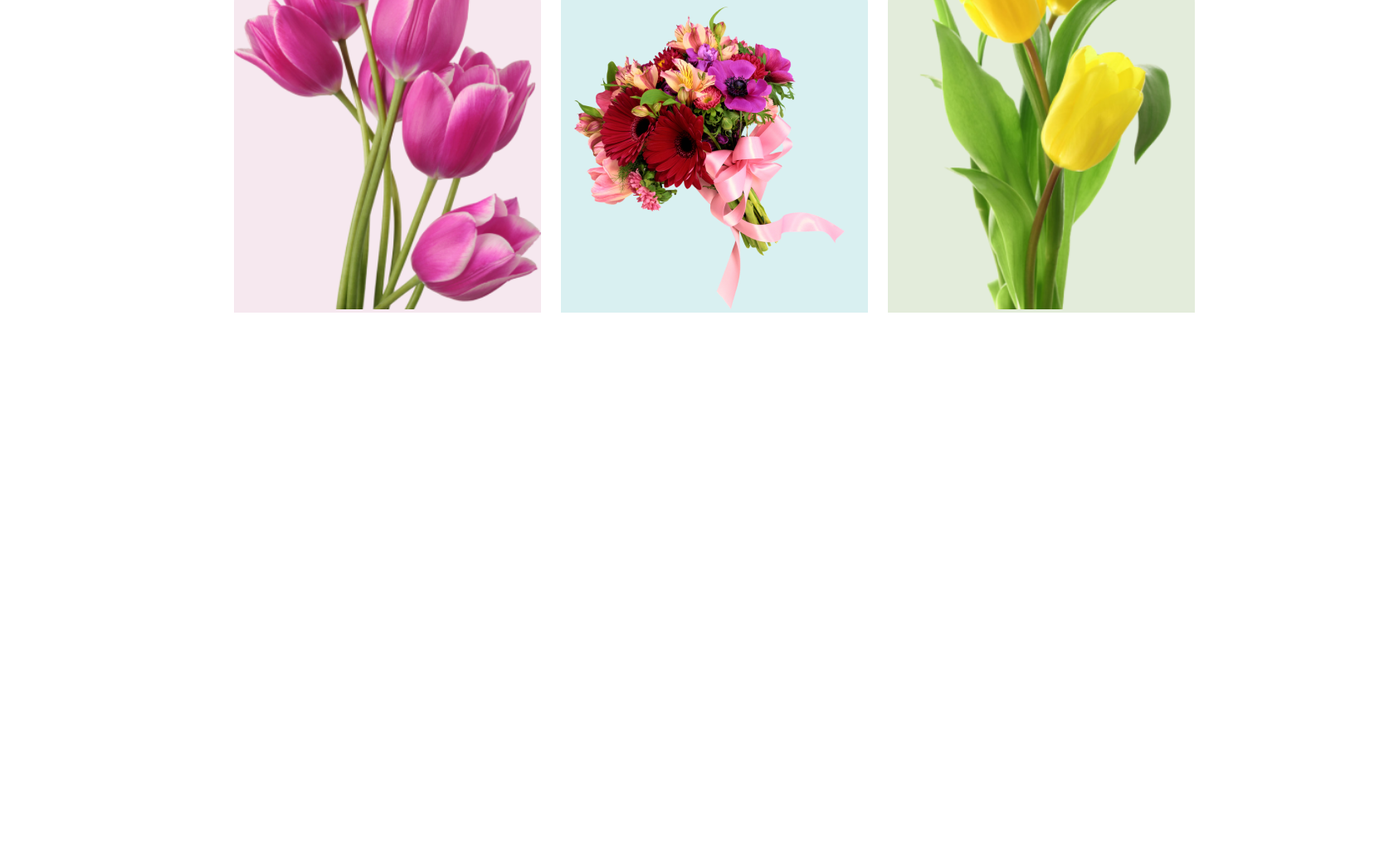
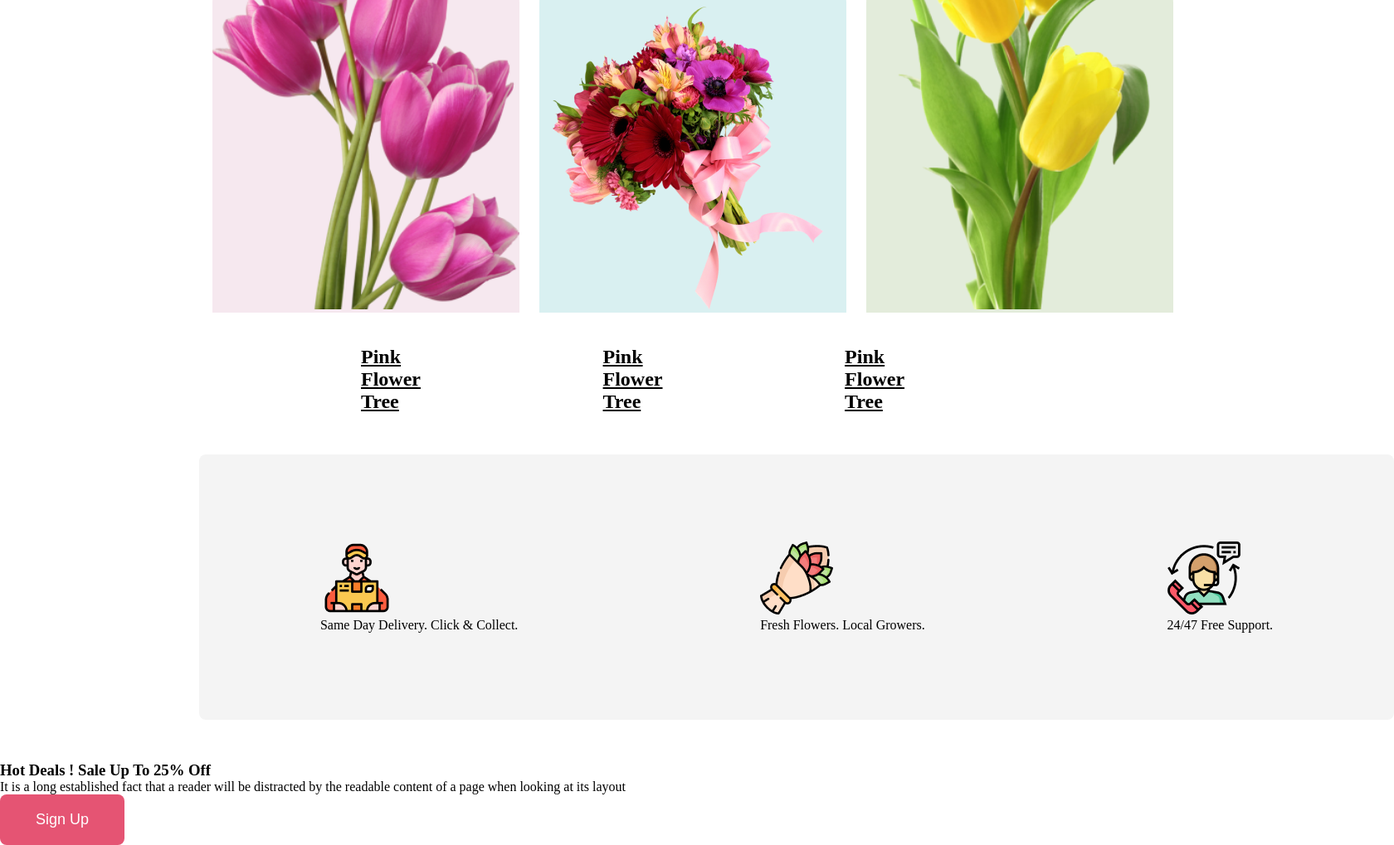
Before and after one commit to Atiar-Rahman/Flower-shop, a plain HTML site: page index.html in a window 1280 px wide. Shown: the part 1251-2270 px from the top of the page at 83% size, 1680 px wide, since content can reach past the window. Before the commit the page ends 1668 px from the top, so only its background shows below. Drawn offline with Linux system fonts and the light colour scheme.

Commit message:
add delivery section

```diff
--- a/Styles/style.css
+++ b/Styles/style.css
@@ -34,6 +34,8 @@
     border-radius: 8px;
     padding: 20px 43px;
     border: none;
+    color: white;
+    font-size: 18px;
 }
 
 /* end of banner section style */
@@ -55,7 +57,7 @@
 }
 .flowers-container{
     display: flex;
-    padding:  40px 22%;
+    padding:  40px 20%;
     position: relative;
     gap: 24px;
 }
@@ -84,4 +86,24 @@
     padding-top: 12%;
 }
 
+.flower-tree{
+    display: flex;
+    padding: 0px 435px;
+    gap: 220px;
+    padding-bottom: 50px;
+    list-style: none;
+}
+
 /* end the style of .flowers-container */
+
+.delivery-container{
+    display: flex;
+    width: 1440px;
+    height: 320px;
+    border-radius: 8px;
+    background: rgba(39, 39, 39, 0.05);
+    align-items: center;
+    justify-content: space-around;
+    margin-left: 240px;
+    margin-bottom: 50px;
+}
--- a/index.html
+++ b/index.html
@@ -46,7 +46,38 @@
                         <img class="pngwing-img" src="Flower Asset/pngwing 7.png" alt="">
                     </div>
                 </div>
+                <ul class="flower-tree">
+                    <li><h2><u>Pink Flower Tree</u></h2></li>
+                    <li><h2><u>Pink Flower Tree</u></h2></li>
+                    <li><h2><u>Pink Flower Tree</u></h2></li>
+                </ul>
             </section>
+            <Section>
+                <div class="delivery-container">
+                    <div>
+                        <img src="Flower Asset/Group 57.png" alt="">
+                        <p class="delivery-description">Same Day Delivery. Click & Collect.</p>
+                    </div>
+                    <div>
+                        <img src="Flower Asset/Group 58.png" alt="">
+                        <p class="delivery-description">Fresh Flowers. Local Growers.</p>
+                    </div>
+                    <div>
+                        <img src="Flower Asset/Group 59.png" alt="">
+                        <p class="delivery-description">24/47 Free Support.</p>
+                    </div>
+                </div>
+            </Section>
+            <section>
+                <div class="hot-deal-container">
+                    <div class="hot-deal-item">
+                        <h1 class="hot-deal-heading">Hot Deals ! Sale Up To 25% Off</h1>
+                        <p class="hot-deal-description">It is a long established fact that a reader will be distracted by the readable content of a page when looking at its layout</p>
+                        <input class="btn-shop" type="button" value="Sign Up">
+                    </div>
+                </div>
+            </section>
+
         </article>
     </main>
     <footer>
```
